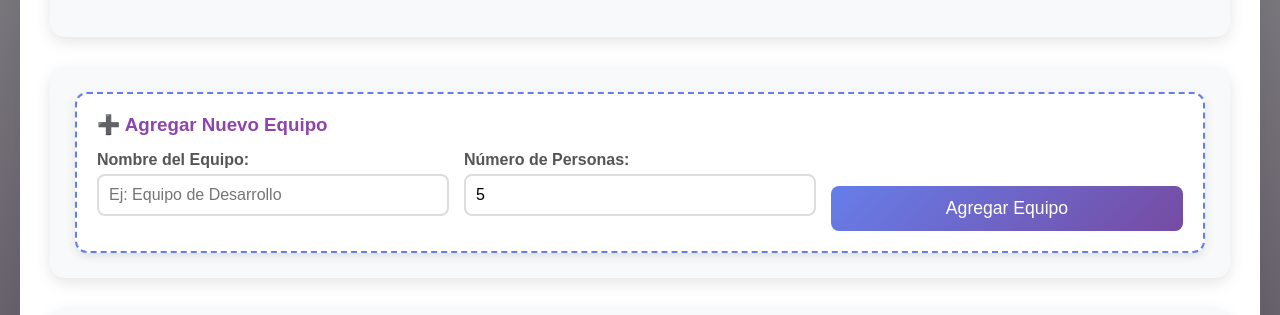
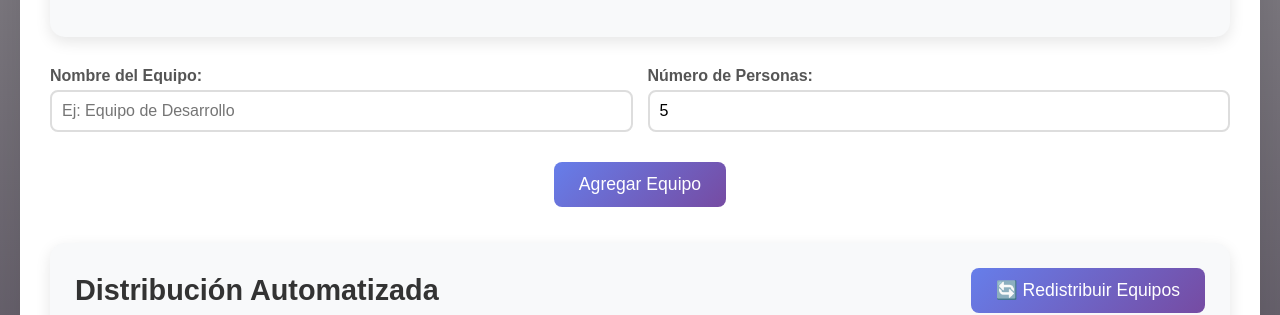
Before and after one commit to santy0925/autoCronograma, a plain HTML site: page index_rotando_2y3.html in a window 1280 px wide. Shown: the part 504-819 px from the top of the page. Drawn offline with Linux system fonts and the light colour scheme.

Commit message:
arreglos

```diff
--- a/index_rotando_2y3.html
+++ b/index_rotando_2y3.html
@@ -43,10 +43,6 @@
             </div>
         </div>
 
-        <div class="office-section">
-            <div class="add-equipment-form">
-                <h3 style="color: #8e44ad; margin-bottom: 15px;">➕ Agregar Nuevo Equipo</h3>
-                <div id="addTeamMessage"></div>
 <div class="form-row">
   <div class="form-group">
     <label>Nombre del Equipo:</label>
@@ -56,10 +52,14 @@
     <label>Número de Personas:</label>
     <input type="number" id="teamSize" min="1" max="52" value="5">
   </div>
+</div>
+
+<div class="form-row-center">
   <button class="btn" onclick="addTeam()">Agregar Equipo</button>
 </div>
-            </div>
-        </div>
+<br>
+<br>
+
 
         <div class="office-section">
             <div class="office-header">
--- a/styles.css
+++ b/styles.css
@@ -464,6 +464,7 @@
       border-color: #667eea;
     }
 
+
     .btn {
       background: linear-gradient(135deg, #667eea 0%, #764ba2 100%);
       color: white;
@@ -473,7 +474,6 @@
       cursor: pointer;
       font-size: 1.1em;
       transition: transform 0.3s ease;
-      white-space: nowrap;
     }
 
     .btn:hover {
@@ -562,3 +562,8 @@
         font-size: 2em;
       }
     }
+    .form-row-center {
+  display: flex;
+  justify-content: center;
+  margin-top: 15px;
+}
```
Lines whose indentation alone changed are shown as unchanged.
